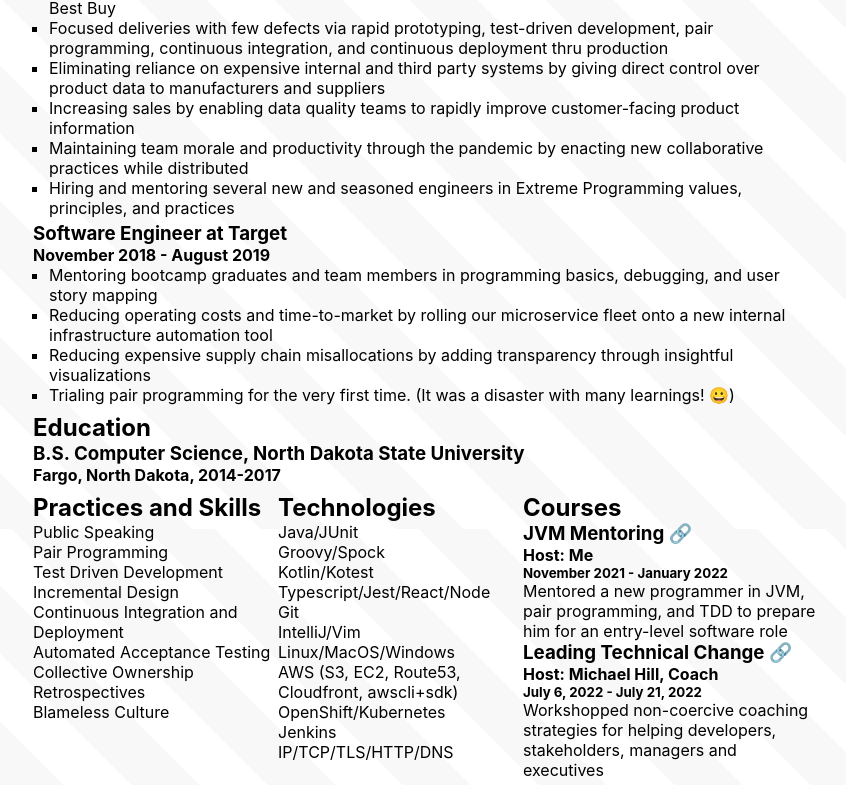
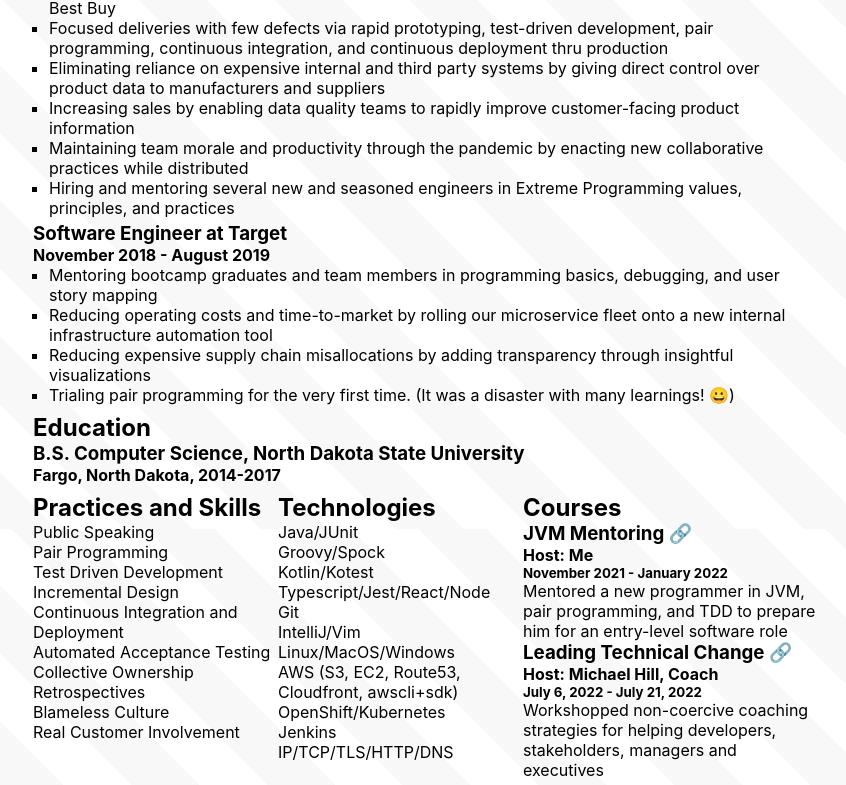
Before and after one commit to arctair/resume, a React (Create React App) app in the folder webapp/: page /prime in a window 1280 px wide. Shown: the part 279-1064 px from the top of the page, without its empty margins (215-1061 px from the left). Built offline with nearby package versions, Linux system fonts and the light colour scheme.

Commit message:
add Real Customer Involvement

```diff
--- a/webapp/src/resumes/Prime.tsx
+++ b/webapp/src/resumes/Prime.tsx
@@ -117,6 +117,7 @@ export default function App() {
               'Collective Ownership',
               'Retrospectives',
               'Blameless Culture',
+              'Real Customer Involvement',
             ]}
           />
         </div>
```
